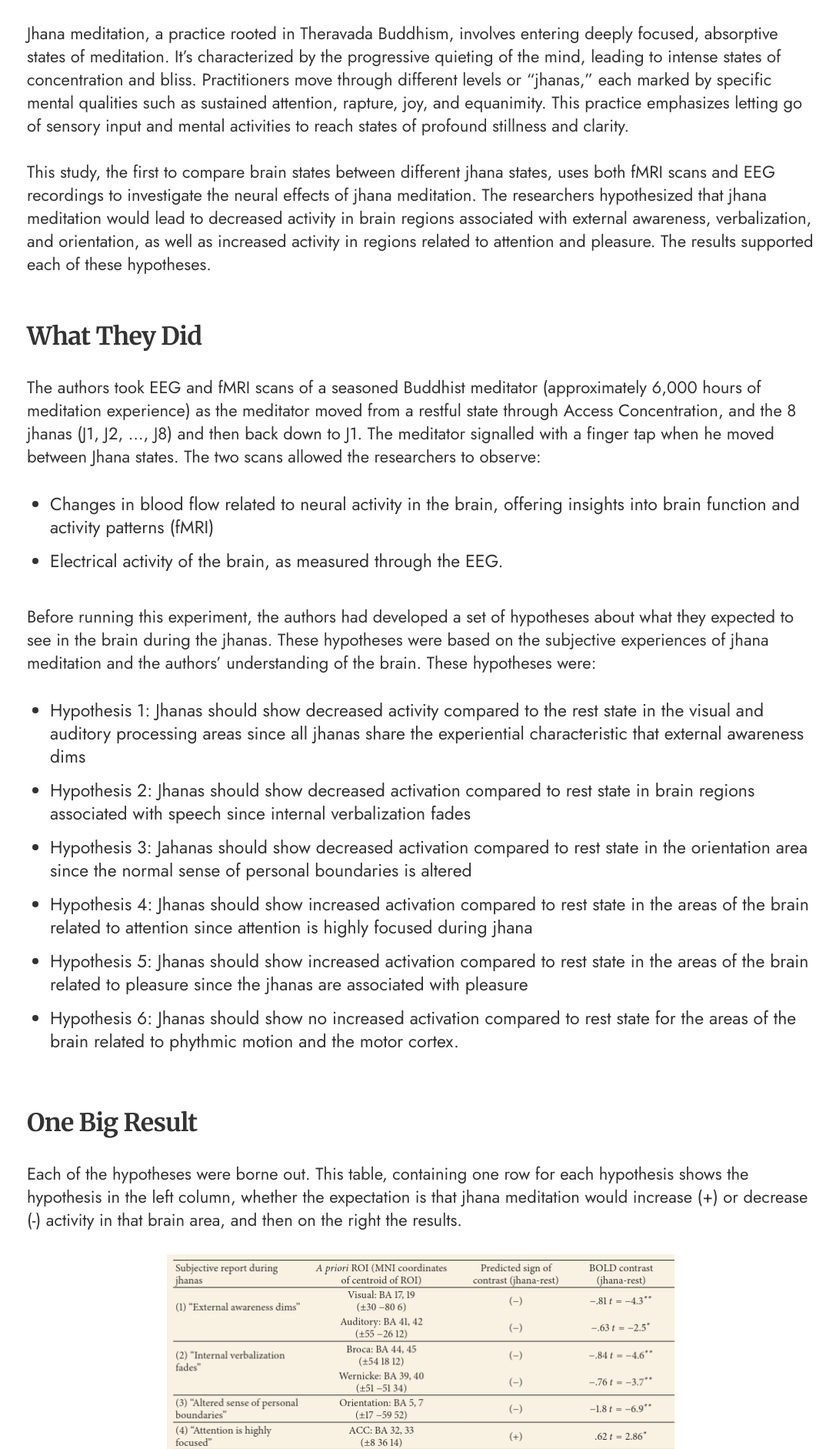
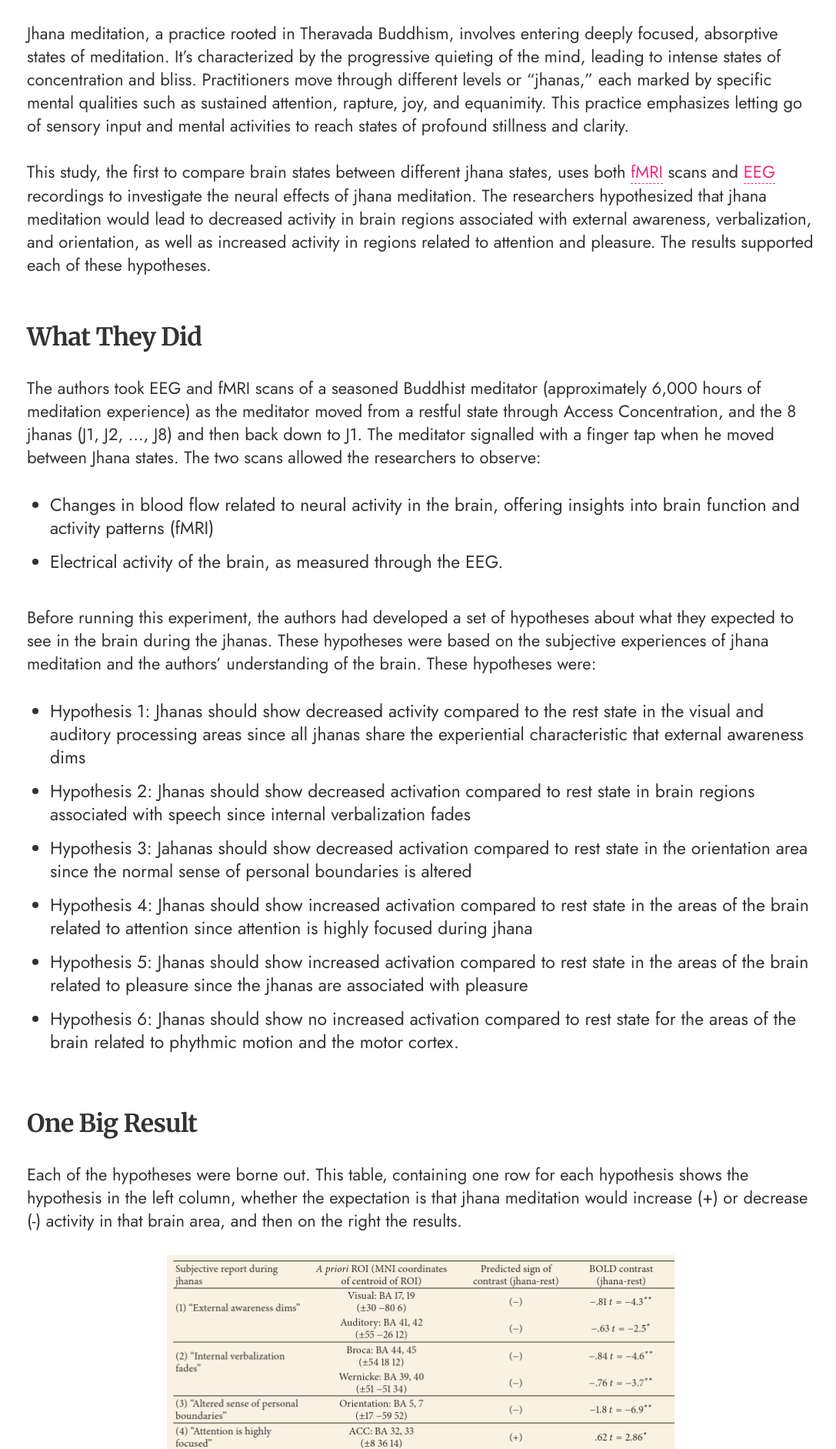
Before and after one commit to craigmbooth/contemplativeneuroscience, a Jekyll site: the page built from _posts/2024-03-05-ecstatic-meditation-reward-system.md, in a window 1280 px wide. Shown: the part 1002-2885 px from the top of the page at 77% size, without its empty margins (93-1180 px from the left). Built offline with Jekyll 4.4.1, drawn with Linux system fonts in a browser that asks for light colours; nearby versions of some CDN libraries.

Commit message:
Add tooltips

```diff
--- a/_config.yml
+++ b/_config.yml
@@ -1,5 +1,4 @@
-# Build settings
-gems:
+plugins:
   - jemoji
   - jekyll-paginate
 
@@ -31,11 +30,9 @@
 
 url: "https://contemplativeneuroscience.com" # the base hostname & protocol for your site
 baseurl: ""
+
 #used to display twitter cards
 twitter_handle: '@cmb'
-
-#fill in disqus shortname to use disqus
-#disqus: disqus-shortname
 
 #google_analytics: UA-XXXXX-X
 
@@ -50,23 +47,10 @@
     share_title: ?text=
     share_link: "&amp;url="
 
-#  - icon:	facebook
-#    url:	https://facebook.com/???
-#    desc: Connect with me facebook
-#    share_url: https://www.facebook.com/sharer.php
-#    share_title: ?t=
-#    share_link: "&amp;u="
-
-  # - icon:	github
-  #   url:	https://github.com/dirkfabisch
-  #   desc:	Fork me on github
-  #   share_url:
-  #   share_title:
-  #   share_link:
-
-#  - icon:	google-plus
-#    url:	https://google.com/???
-#    desc:	Add me on google+
-#    share_url:
-#    share_title:
-#    share_link:
+definitions:
+  - term: eeg
+    title: EEG
+    def: This is an electro thingy
+  - term: fmri
+    title: fMRI
+    def: A functional MRI
--- /dev/null
+++ b/_data/definitions.yaml
@@ -0,0 +1,6 @@
+- term: eeg
+  title: EEG
+  def: An electroencephalogram (EEG) is a recording of brain activity. During this painless test, small sensors are attached to the scalp to pick up the electrical signals produced by the brain.
+- term: fmri
+  title: fMRI
+  def: An fMRI (functional Magnetic Resonance Imaging) measures changes in blood flow related to neural activity in the brain, offering insights into brain function and activity patterns.
--- /dev/null
+++ b/_includes/definition.html
@@ -0,0 +1,11 @@
+
+
+{%- for definition in site.data.definitions -%}
+{% if definition.term == include.term %}
+<span class="tooltip">{{definition.title}}
+    <span class="tooltiptext">
+        {{definition.def}}
+    </span>
+</span>
+{% endif %}
+{%- endfor -%}
--- a/_includes/head.html
+++ b/_includes/head.html
@@ -52,4 +52,5 @@
 
   <link rel="stylesheet" type="text/css" media="screen" href="{{ "/css/main.css"  | prepend: site.baseurl  }}" />
   <link rel="stylesheet" type="text/css" media="print" href="{{ "/css/print.css"  | prepend: site.baseurl  }}" />
+  <link rel="stylesheet" type="text/css" media="screen" href="{{ "/css/tooltip.css"  | prepend: site.baseurl  }}" />
 </head>
--- a/css/main.sass
+++ b/css/main.sass
@@ -1,5 +1,8 @@
 ---
 ---
+
+// To be in shared
+$site-highlight-color: #f62681
 
 @import 'syntax-highlighting'
 
@@ -13,8 +16,6 @@
 $font-serif: Merriweather, serif
 $font-sans: Jost, MundoSans, "Helvetica Neue", Arial, Helvetica, sans-serif
 
-//$site-highlight-color: #57ad68
-$site-highlight-color: #f62681
 
 @mixin respond-to($breakpoint)
   @media only screen and (max-width: $breakpoint + px)
--- /dev/null
+++ b/css/tooltip.sass
@@ -0,0 +1,44 @@
+---
+---
+
+// To be in shared
+$site-highlight-color: #f62681
+
+// https://www.w3schools.com/css/css_tooltip.asp
+
+.tooltip
+  position: relative
+  display: inline-block
+  border-bottom: 1px dashed $site-highlight-color
+  color: $site-highlight-color
+
+  .tooltiptext
+    visibility: hidden
+    width: 240px
+    background-color: #353d5a
+    color: #fff
+    text-align: center
+    padding: 10px
+    border-radius: 6px
+    border-color: #000
+    position: absolute
+    z-index: 1
+    opacity: 0
+    transition: opacity 0.3s
+    left: 50%
+    bottom: 100%
+    margin-left: -120px // half the width
+
+  &:hover .tooltiptext
+    visibility: visible
+    opacity: 1
+
+  .tooltiptext::after
+    content: " "
+    position: absolute
+    top: 100%
+    left: 50%
+    margin-left: -5px
+    border-width: 5px
+    border-style: solid
+    border-color: #353d5a transparent transparent transparent
```
Also changed, not shown: _posts/2024-03-05-ecstatic-meditation-reward-system.md (+1 -1 lines), css/_shared.sass (added).
